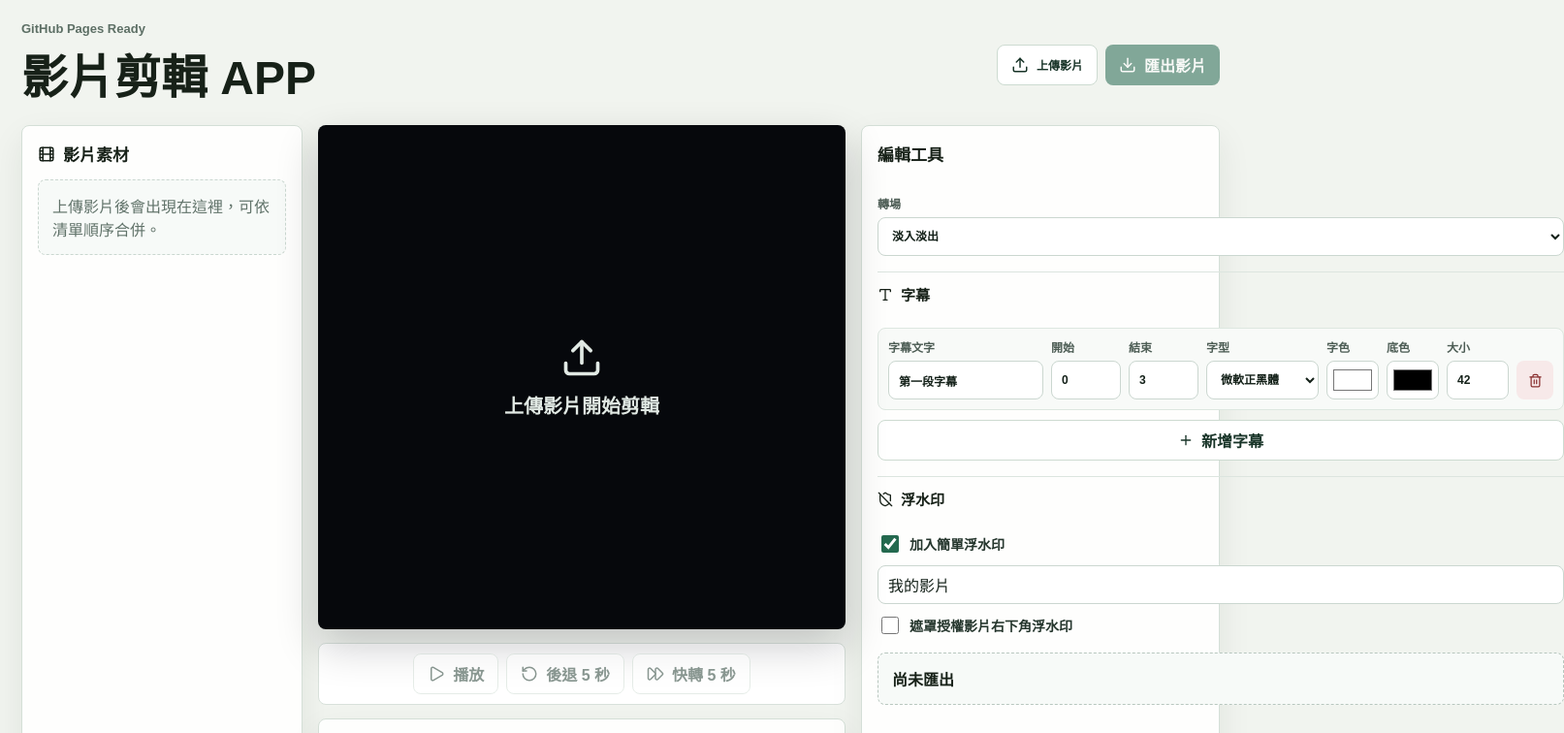
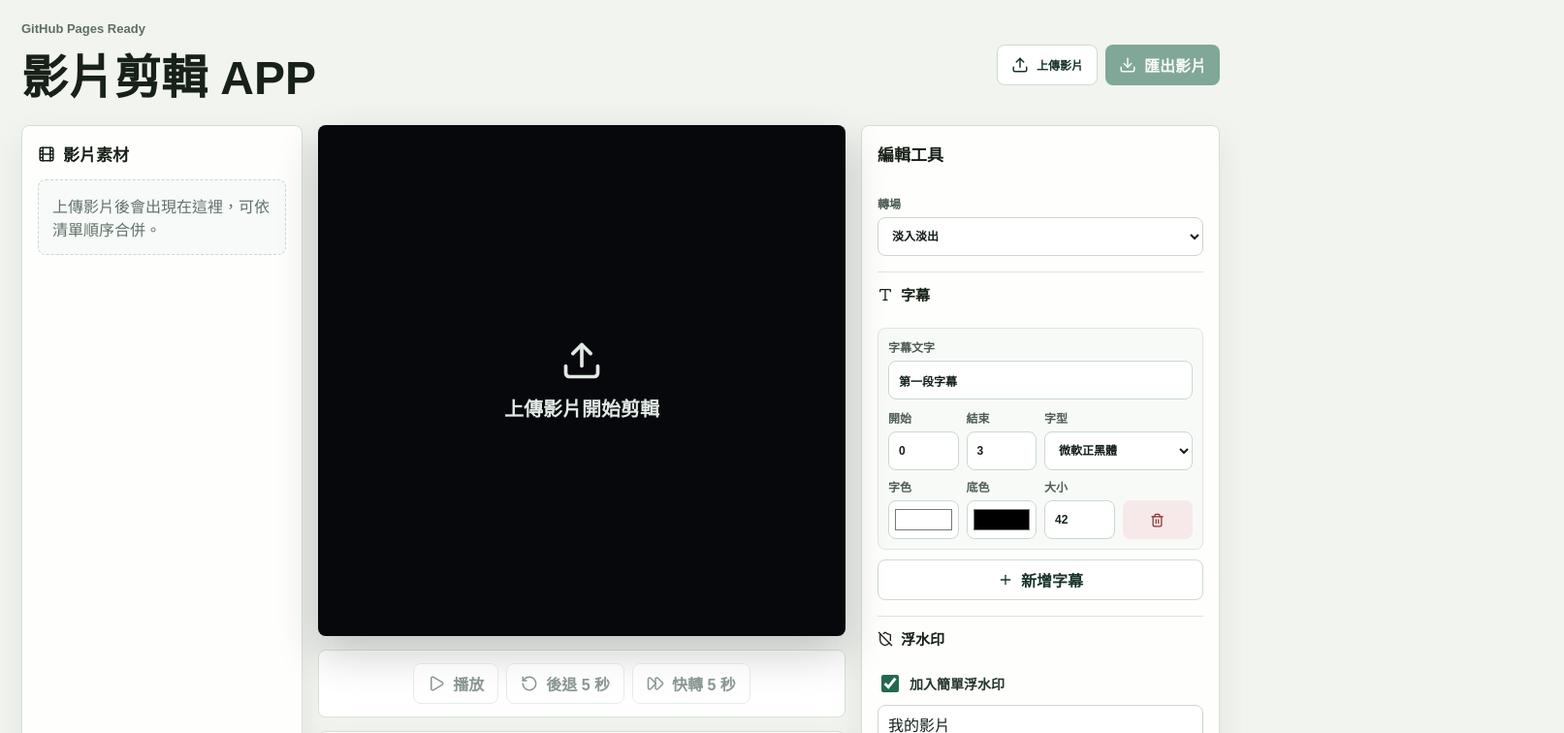
Before and after one commit to jyyounz-lab/015, a React (Vite) app: page / in a window 1280 px wide. Shown: the top 756 px of the page at 97% size, 1613 px wide, since content can reach past the window. Built offline with nearby package versions, Linux system fonts and the light colour scheme.

Commit message:
Fix subtitle controls overflow

```diff
--- a/src/App.jsx
+++ b/src/App.jsx
@@ -594,6 +594,7 @@ export default function App() {
                     }
                   />
                 </label>
+                <div className="subtitleControls">
                   <label>
                     開始
                     <input
@@ -620,13 +621,15 @@ export default function App() {
                       }
                     />
                   </label>
-                <label>
+                  <label className="fontField">
                     字型
                     <select
                       value={subtitle.fontFamily || fontOptions[0].value}
                       onChange={(event) =>
                         setSubtitles((rows) =>
-                        rows.map((row) => (row.id === subtitle.id ? { ...row, fontFamily: event.target.value } : row))
+                          rows.map((row) =>
+                            row.id === subtitle.id ? { ...row, fontFamily: event.target.value } : row
+                          )
                         )
                       }
                     >
@@ -677,9 +680,13 @@ export default function App() {
                       }
                     />
                   </label>
-                <button className="deleteSubtitle" onClick={() => setSubtitles((rows) => rows.filter((row) => row.id !== subtitle.id))}>
+                  <button
+                    className="deleteSubtitle"
+                    onClick={() => setSubtitles((rows) => rows.filter((row) => row.id !== subtitle.id))}
+                  >
                     <Trash2 size={15} />
                   </button>
+                </div>
               </div>
             ))}
             <button
--- a/src/styles.css
+++ b/src/styles.css
@@ -118,13 +118,14 @@ h3 {
 
 .layout {
   display: grid;
-  grid-template-columns: 290px minmax(0, 1fr) 370px;
+  grid-template-columns: 290px minmax(0, 1fr) minmax(320px, 370px);
   gap: 16px;
   max-width: 1540px;
   margin: 0 auto;
 }
 
 .panel {
+  min-width: 0;
   background: rgba(255, 255, 255, 0.9);
   border: 1px solid #d4dfd7;
   border-radius: 8px;
@@ -376,6 +377,8 @@ select {
   display: grid;
   align-content: start;
   gap: 16px;
+  min-width: 0;
+  overflow: hidden;
 }
 
 .tools section {
@@ -387,10 +390,11 @@ select {
 
 .subtitleRow {
   display: grid;
-  grid-template-columns: minmax(160px, 1.4fr) 72px 72px minmax(116px, 1fr) 54px 54px 64px 38px;
-  gap: 8px;
-  align-items: end;
+  grid-template-columns: minmax(0, 1fr);
+  gap: 10px;
   padding: 10px;
+  min-width: 0;
+  overflow: hidden;
   background: #f8faf8;
   border: 1px solid #dde7e0;
   border-radius: 8px;
@@ -400,11 +404,32 @@ select {
   min-width: 0;
 }
 
-.subtitleRow input[type="color"] {
+.subtitleControls {
+  display: grid;
+  grid-template-columns: repeat(auto-fit, minmax(72px, 1fr));
+  gap: 8px;
+  align-items: end;
+  min-width: 0;
+}
+
+.subtitleControls label {
+  min-width: 0;
+}
+
+.subtitleControls .fontField {
+  grid-column: span 2;
+}
+
+.subtitleControls input,
+.subtitleControls select {
+  min-width: 0;
+}
+
+.subtitleControls input[type="color"] {
   padding: 4px;
 }
 
-.subtitleRow .deleteSubtitle {
+.subtitleControls .deleteSubtitle {
   display: grid;
   min-height: 40px;
   place-items: center;
@@ -471,6 +496,12 @@ select {
     grid-template-columns: 1fr;
   }
 
+  .subtitleControls,
+  .subtitleControls .fontField {
+    grid-template-columns: 1fr;
+    grid-column: auto;
+  }
+
   .clip {
     grid-template-columns: 34px minmax(0, 1fr);
   }
```
Lines whose indentation alone changed are shown as unchanged.
